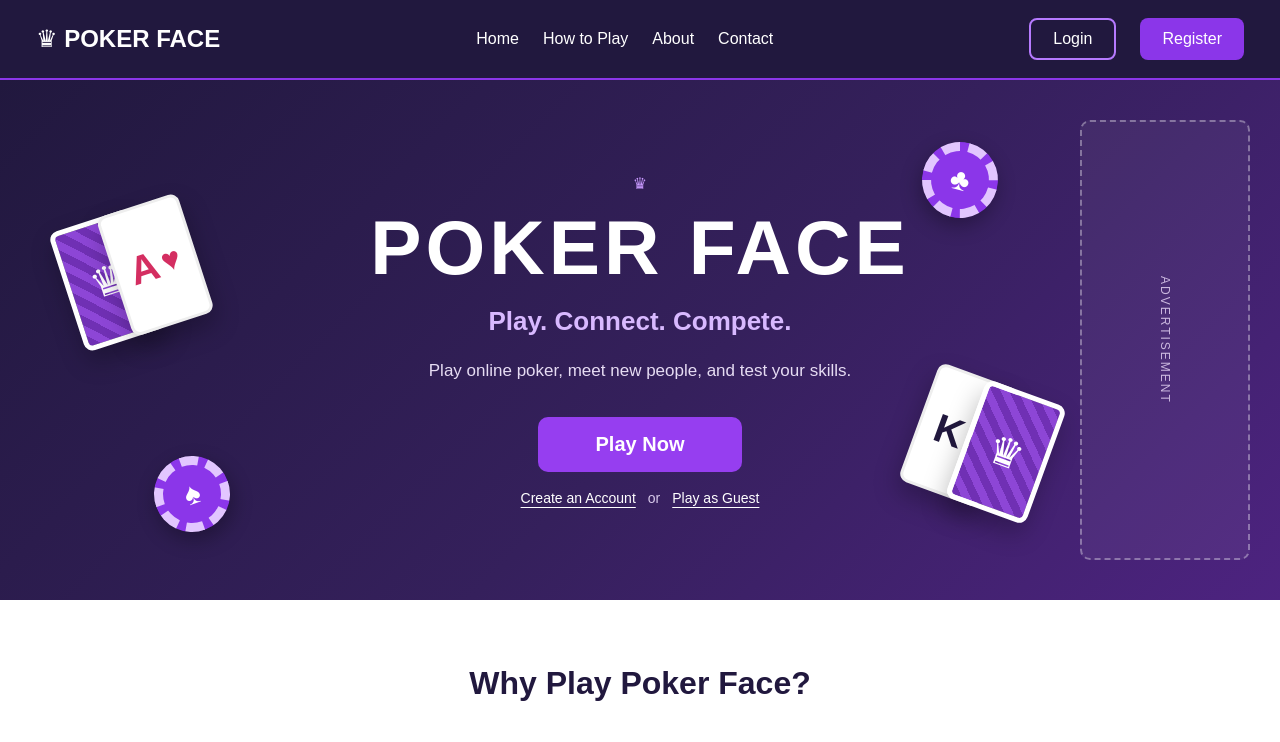
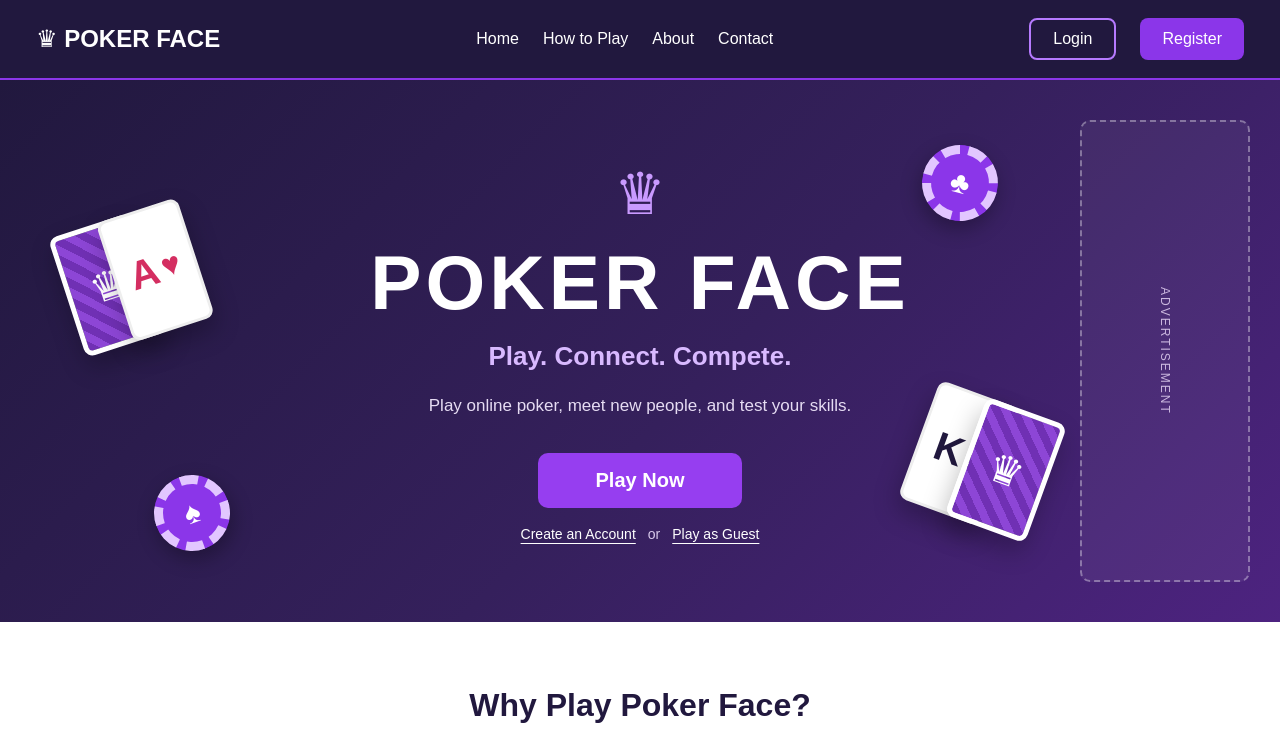
Before and after one commit to DavidSchool123/CS482-Software-Engineering-Team, a React (Vite) app in the folder frontend/: page / in a window 1280 px wide. Shown: the top 742 px of the page. Built offline with nearby package versions, Linux system fonts and the light colour scheme.

Commit message:
fixed syntax
fixed syntax error

```diff
--- a/frontend/src/App.css
+++ b/frontend/src/App.css
@@ -95,7 +95,7 @@ main {
   text-align: center;
 }
 
-.hero-crown {60px
+.hero-crown {
   font-size: 58px;
   color: #c99aff;
   margin-bottom: 10px;
--- a/frontend/src/pages/Login.jsx
+++ b/frontend/src/pages/Login.jsx
@@ -11,7 +11,10 @@ function Login() {
         />
 
         <label>Email: </label>
-        <input name='email' id='email' type='text' placeholder='Email' />
+        <input name='email'
+          id='email' type='text'
+          placeholder='Email'
+        />
 
         <label>Password: </label>
         <input
```
